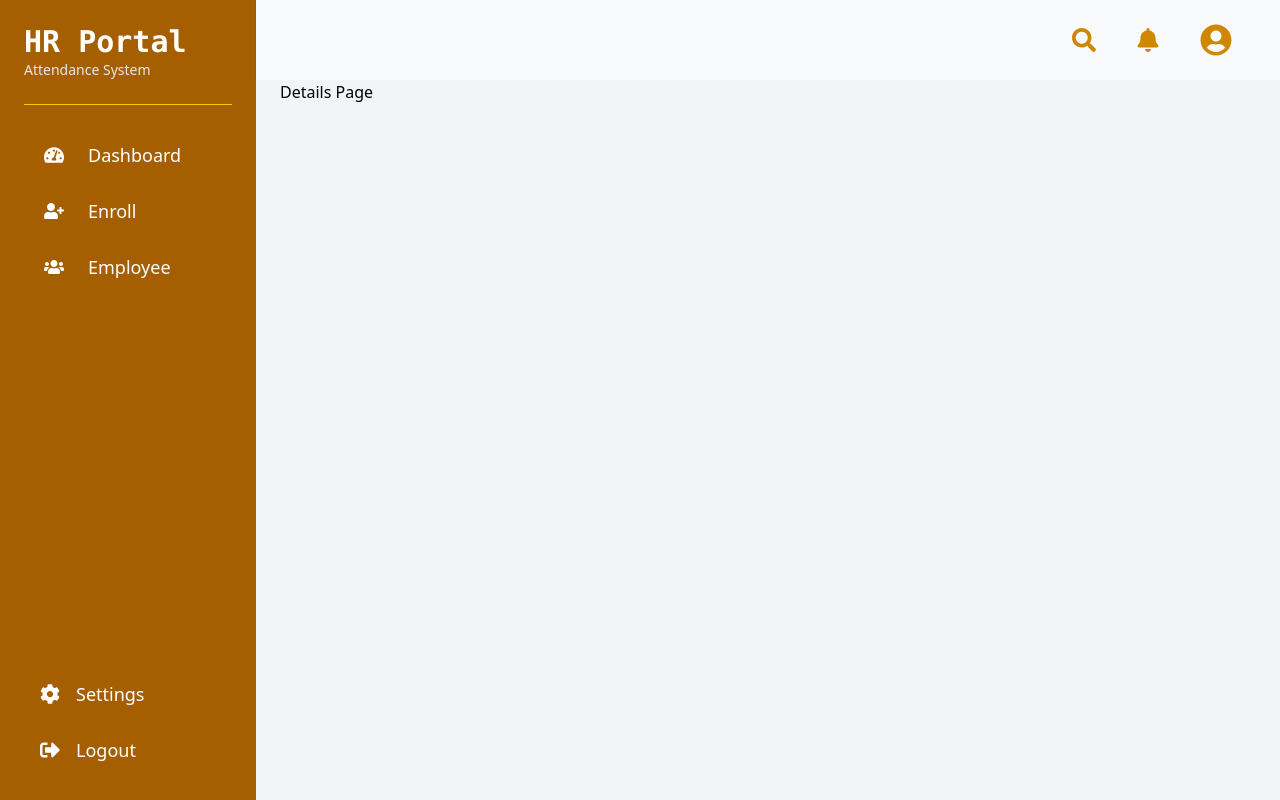
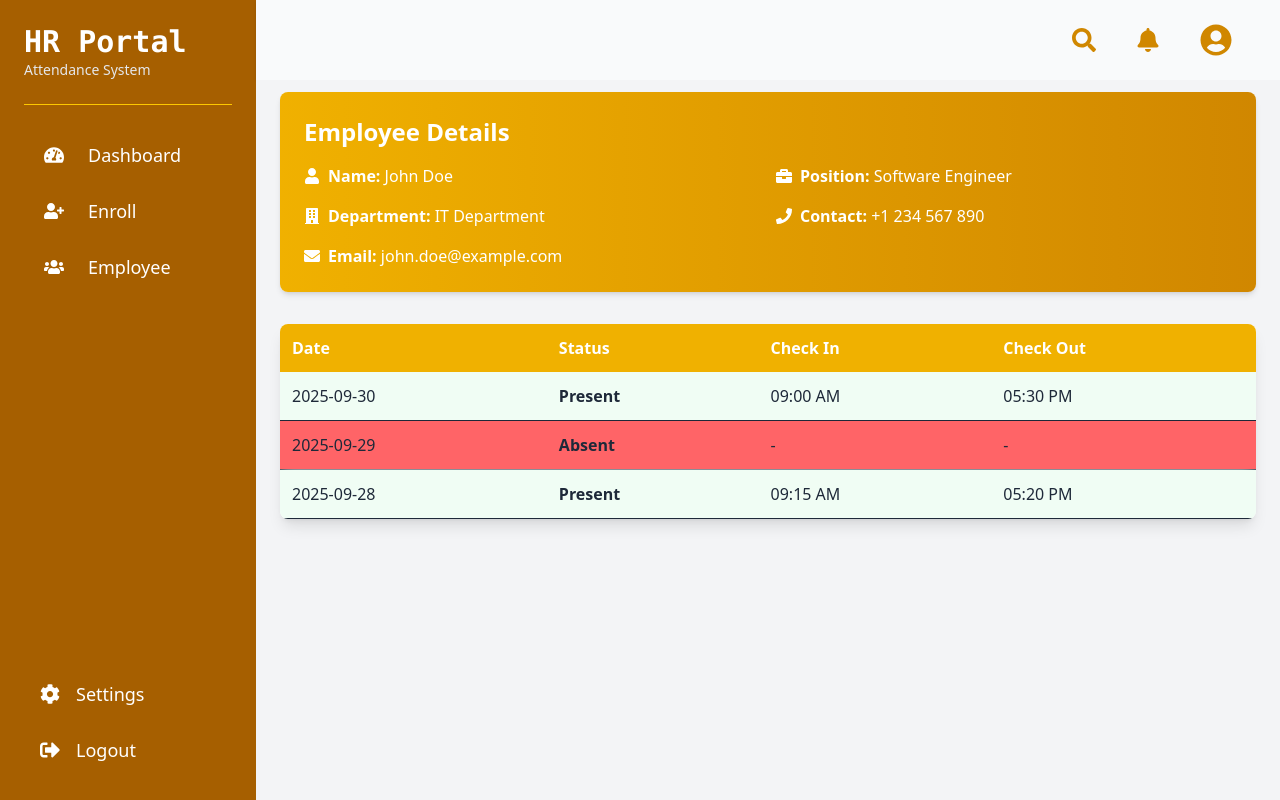
Before and after one commit to SankalpaGit/Facial_Attendence_System, a React (Vite) app in the folder web/: page /details in a window 1280 px wide. Built offline with nearby package versions, Linux system fonts and the light colour scheme.

Commit message:
Implement employee detail view with attendance table

```diff
--- a/web/src/pages/Detail.tsx
+++ b/web/src/pages/Detail.tsx
@@ -1,3 +1,80 @@
-// to view the attendence details of the certain employee
-const Detail: React.FC = () => <h2>Details Page</h2>;
+import React from "react";
+import { FaUser, FaBriefcase, FaBuilding, FaPhone, FaEnvelope } from "react-icons/fa";
+
+const Detail: React.FC = () => {
+  const employee = {
+    name: "John Doe",
+    position: "Software Engineer",
+    department: "IT Department",
+    contact: "+1 234 567 890",
+    email: "john.doe@example.com",
+  };
+
+  const attendance = [
+    { date: "2025-09-30", status: "Present", checkIn: "09:00 AM", checkOut: "05:30 PM" },
+    { date: "2025-09-29", status: "Absent", checkIn: "-", checkOut: "-" },
+    { date: "2025-09-28", status: "Present", checkIn: "09:15 AM", checkOut: "05:20 PM" },
+  ];
+
+  return (
+    <div className="min-h-screen  text-gray-800 mt-3">
+      {/* Employee Info */}
+      <div className="bg-gradient-to-r from-yellow-500 to-yellow-600 text-white rounded-lg p-6 shadow-md mb-8">
+        <h2 className="text-2xl font-bold mb-4">Employee Details</h2>
+        <div className="grid grid-cols-1 md:grid-cols-2 gap-4">
+          <div className="flex items-center space-x-2">
+            <FaUser />
+            <span><strong>Name:</strong> {employee.name}</span>
+          </div>
+          <div className="flex items-center space-x-2">
+            <FaBriefcase />
+            <span><strong>Position:</strong> {employee.position}</span>
+          </div>
+          <div className="flex items-center space-x-2">
+            <FaBuilding />
+            <span><strong>Department:</strong> {employee.department}</span>
+          </div>
+          <div className="flex items-center space-x-2">
+            <FaPhone />
+            <span><strong>Contact:</strong> {employee.contact}</span>
+          </div>
+          <div className="flex items-center space-x-2 md:col-span-2">
+            <FaEnvelope />
+            <span><strong>Email:</strong> {employee.email}</span>
+          </div>
+        </div>
+      </div>
+
+      {/* Attendance Table */}
+      <div className="bg-white shadow-lg rounded-lg overflow-hidden">
+        <table className="w-full text-left border-collapse">
+          <thead className="bg-yellow-500 text-white">
+            <tr>
+              <th className="p-3">Date</th>
+              <th className="p-3">Status</th>
+              <th className="p-3">Check In</th>
+              <th className="p-3">Check Out</th>
+            </tr>
+          </thead>
+          <tbody>
+            {attendance.map((entry, index) => (
+              <tr
+                key={index}
+                className={`border-b ${
+                  entry.status === "Absent" ? "bg-red-400 backdrop-blur-sm" : "bg-green-50"
+                }`}
+              >
+                <td className="p-3">{entry.date}</td>
+                <td className="p-3 font-semibold">{entry.status}</td>
+                <td className="p-3">{entry.checkIn}</td>
+                <td className="p-3">{entry.checkOut}</td>
+              </tr>
+            ))}
+          </tbody>
+        </table>
+      </div>
+    </div>
+  );
+};
+
 export default Detail;
```
